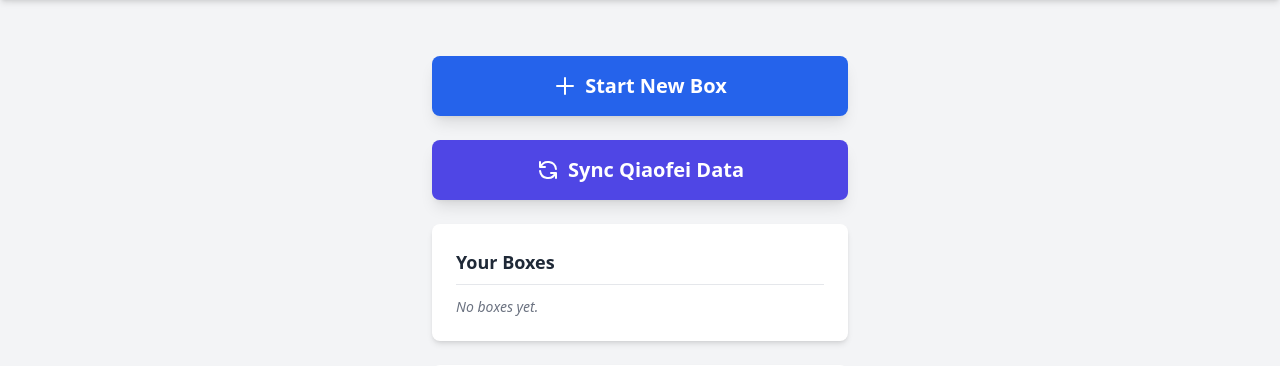
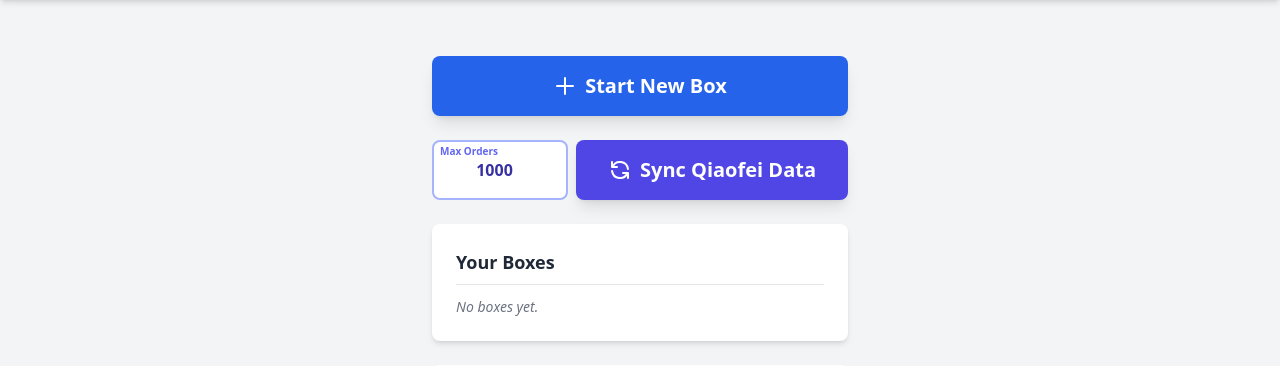
Before and after one commit to ChakradharWugroup/qrcode, a FastAPI app: page /offline in a window 1280 px wide. Shown: the part 60-426 px from the top of the page. Run offline with FastAPI, Linux system fonts and the light colour scheme; some libraries are stand-ins or nearby versions.

Commit message:
fix: Actually inject the UI for max orders limit using regex

```diff
--- a/templates/offline_app.html
+++ b/templates/offline_app.html
@@ -51,10 +51,16 @@
             <span data-i18n="start_new_box">Start New Box</span>
         </button>
 
-        <button id="sync-master-btn" class="w-full bg-indigo-600 text-white py-4 rounded-lg font-bold text-xl hover:bg-indigo-700 transition shadow-lg flex justify-center items-center">
-            <svg class="w-6 h-6 mr-2" fill="none" stroke="currentColor" viewBox="0 0 24 24"><path stroke-linecap="round" stroke-linejoin="round" stroke-width="2" d="M4 4v5h.582m15.356 2A8.001 8.001 0 004.582 9m0 0H9m11 11v-5h-.581m0 0a8.003 8.003 0 01-15.357-2m15.357 2H15"></path></svg>
-            <span data-i18n="sync_qiaofei">Sync Qiaofei Data</span>
-        </button>
+        <div class="flex space-x-2 w-full">
+            <div class="w-1/3 relative" title="Number of recent orders to fetch">
+                <input type="number" id="sync-limit" class="w-full pl-3 pr-2 py-4 border-2 border-indigo-300 rounded-lg focus:outline-none focus:ring-2 focus:ring-indigo-500 font-bold text-indigo-800 text-center" value="1000" placeholder="Limit">
+                <div class="absolute text-[10px] text-indigo-500 top-1 left-2 font-semibold">Max Orders</div>
+            </div>
+            <button id="sync-master-btn" class="w-2/3 bg-indigo-600 text-white py-4 rounded-lg font-bold text-xl hover:bg-indigo-700 transition shadow-lg flex justify-center items-center">
+                <svg class="w-6 h-6 mr-2" fill="none" stroke="currentColor" viewBox="0 0 24 24"><path stroke-linecap="round" stroke-linejoin="round" stroke-width="2" d="M4 4v5h.582m15.356 2A8.001 8.001 0 004.582 9m0 0H9m11 11v-5h-.581m0 0a8.003 8.003 0 01-15.357-2m15.357 2H15"></path></svg>
+                <span data-i18n="sync_qiaofei">Sync Qiaofei Data</span>
+            </button>
+        </div>
 
                 <div id="sync-data-summary" class="bg-indigo-50 border border-indigo-200 rounded-lg p-3 hidden mt-3">
             <div class="flex justify-between items-center cursor-pointer" onclick="document.getElementById('sync-details').classList.toggle('hidden')">
```
